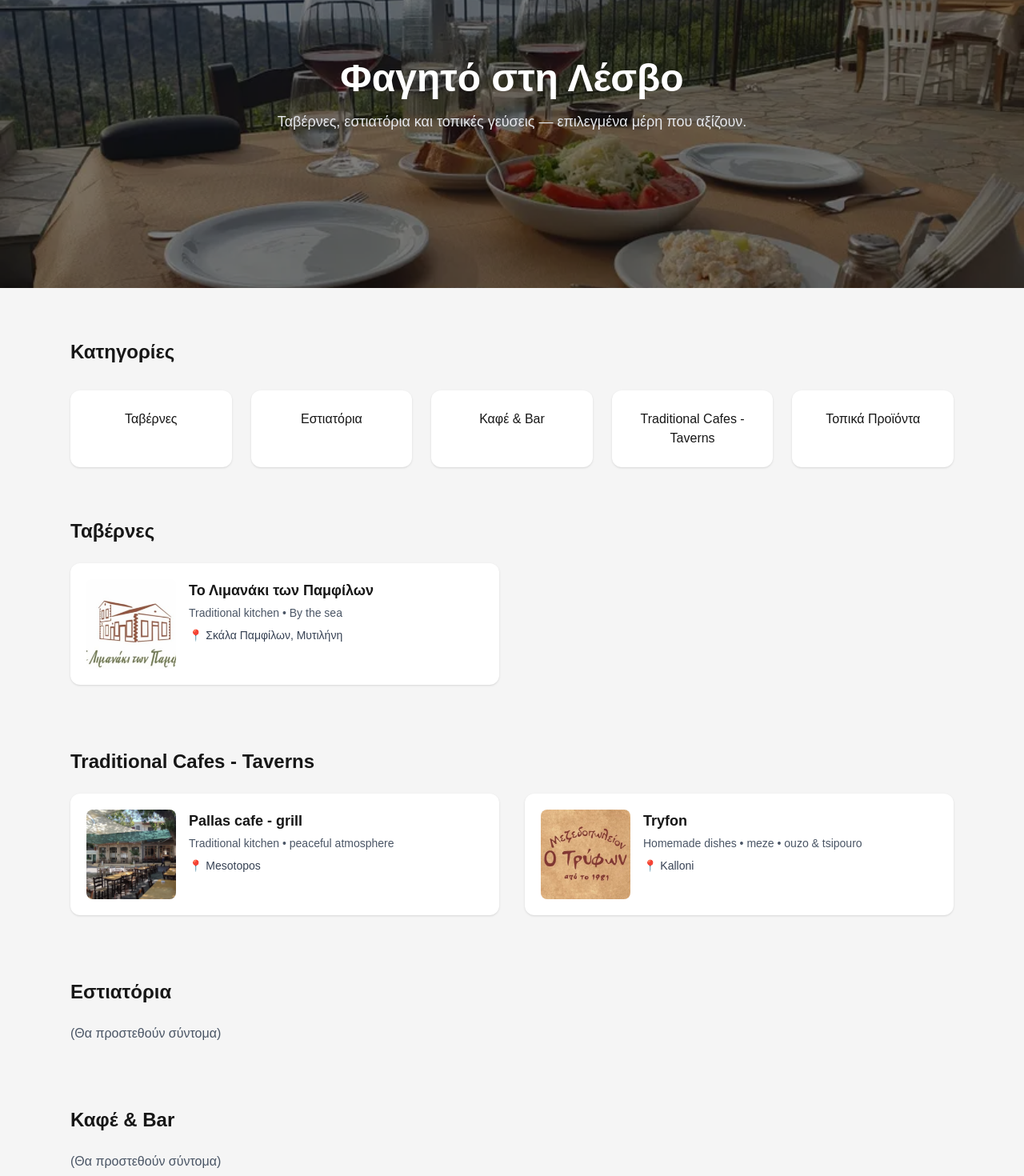
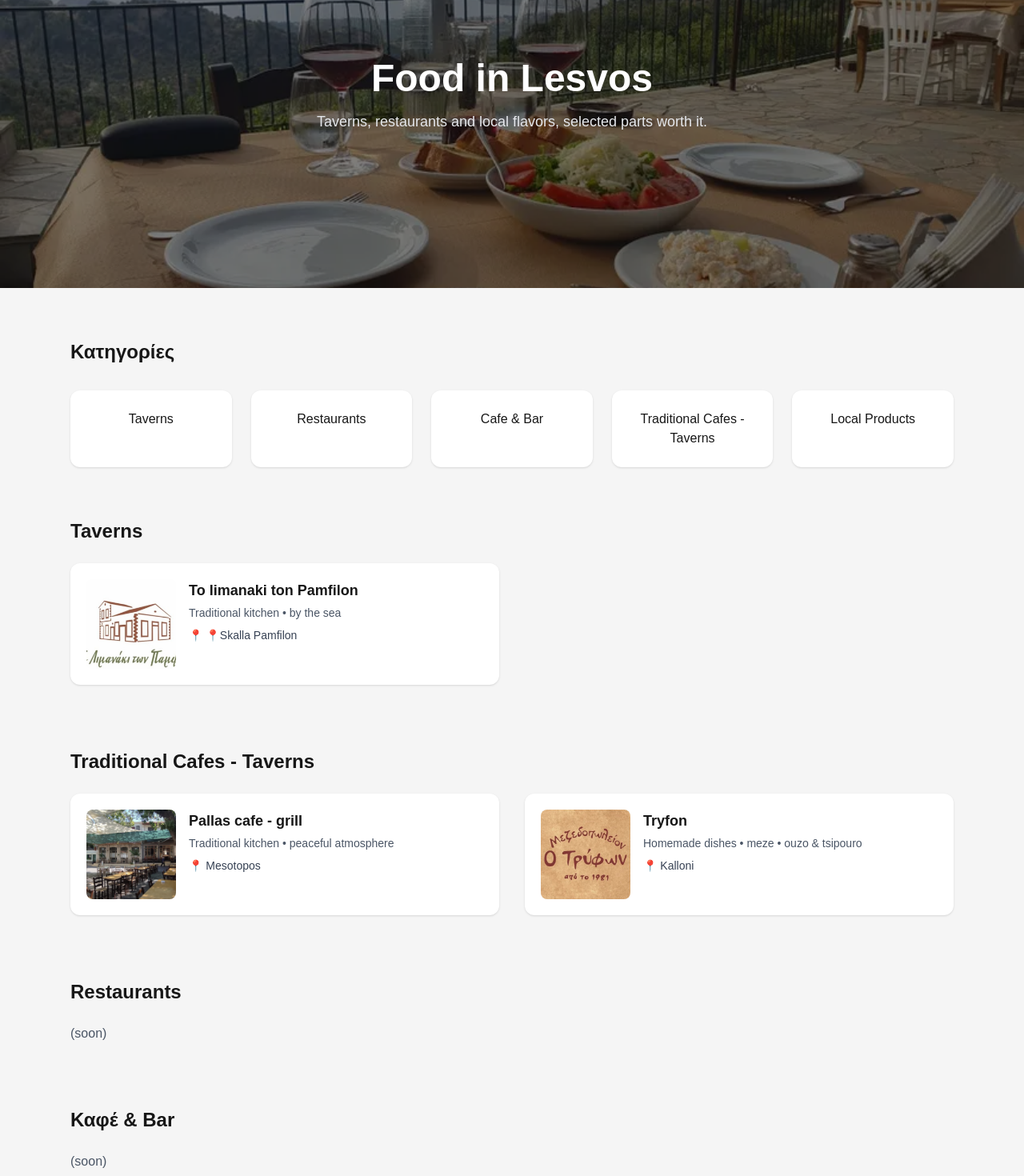
Before and after one commit to amamouridis06/lesvos-travel-guide, a Next.js app: page /food in a window 1280 px wide. Shown: the part 200-1670 px from the top of the page at 80% size. Built offline with nearby package versions, Linux system fonts and the light colour scheme.

Commit message:
Update page.tsx

```diff
--- a/app/food/page.tsx
+++ b/app/food/page.tsx
@@ -2,16 +2,16 @@ import Link from "next/link";
 import Image from "next/image";
 
 export const metadata = {
-  title: "Φαγητό στη Λέσβο",
+  title: "Food in Lesvos",
   description:
-    "Τα καλύτερα μέρη για φαγητό στη Λέσβο: ταβέρνες, εστιατόρια, καφέ και τοπικά προϊόντα.",
+    "The best places to eat: Taverns, restaurants, cafe and local products.",
 };
 
 const taverns = [
   {
-    name: "Το Λιμανάκι των Παμφίλων",
-    description: "Traditional kitchen • By the sea",
-    location: "Σκάλα Παμφίλων, Μυτιλήνη",
+    name: "To limanaki ton Pamfilon",
+    description: "Traditional kitchen • by the sea",
+    location: "📍Skalla Pamfilon",
     image: "/limanaki_pamf.jpg",
     href: "/food/limanaki_pamfilon",
   },
@@ -83,10 +83,10 @@ export default function FoodPage() {
 
         <div className="relative z-10 text-center px-4 sm:px-6">
           <h1 className="text-3xl sm:text-4xl md:text-5xl font-bold text-white">
-            Φαγητό στη Λέσβο
+            Food in Lesvos
           </h1>
           <p className="mt-4 text-base sm:text-lg text-gray-200 max-w-2xl mx-auto">
-            Ταβέρνες, εστιατόρια και τοπικές γεύσεις — επιλεγμένα μέρη που αξίζουν.
+            Taverns, restaurants and local flavors,  selected parts worth it.
           </p>
         </div>
       </section>
@@ -97,11 +97,11 @@ export default function FoodPage() {
 
         <div className="grid grid-cols-2 lg:grid-cols-5 gap-4 sm:gap-6">
           {[
-            { title: "Ταβέρνες", href: "#taverns" },
-            { title: "Εστιατόρια", href: "#restaurants" },
-            { title: "Καφέ & Bar", href: "#cafes" },
+            { title: "Taverns", href: "#taverns" },
+            { title: "Restaurants", href: "#restaurants" },
+            { title: "Cafe & Bar", href: "#cafes" },
             { title: "Traditional Cafes - Taverns", href: "#t-cafes" },
-            { title: "Τοπικά Προϊόντα", href: "#local" },
+            { title: "Local Products", href: "#local" },
           ].map((cat) => (
             <a
               key={cat.title}
@@ -118,7 +118,7 @@ export default function FoodPage() {
       <section className="max-w-6xl mx-auto px-4 sm:px-6 pb-16 sm:pb-24 space-y-14 sm:space-y-20">
         {/* TAVERNAS */}
         <div id="taverns">
-          <h2 className="text-2xl font-semibold mb-6">Ταβέρνες</h2>
+          <h2 className="text-2xl font-semibold mb-6">Taverns</h2>
 
           <div className="grid grid-cols-1 md:grid-cols-2 gap-6 sm:gap-8">
             {taverns.map((item) => (
@@ -140,21 +140,21 @@ export default function FoodPage() {
 
         {/* RESTAURANTS */}
         <div id="restaurants">
-          <h2 className="text-2xl font-semibold mb-6">Εστιατόρια</h2>
-          <p className="text-gray-600">(Θα προστεθούν σύντομα)</p>
+          <h2 className="text-2xl font-semibold mb-6">Restaurants</h2>
+          <p className="text-gray-600">(soon)</p>
         </div>
 
         {/* CAFES */}
         <div id="cafes">
           <h2 className="text-2xl font-semibold mb-6">Καφέ & Bar</h2>
-          <p className="text-gray-600">(Θα προστεθούν σύντομα)</p>
+          <p className="text-gray-600">(soon)</p>
         </div>
 
         {/* LOCAL PRODUCTS */}
         <div id="local">
-          <h2 className="text-2xl font-semibold mb-6">Τοπικά Προϊόντα</h2>
+          <h2 className="text-2xl font-semibold mb-6">Local Products</h2>
           <p className="text-gray-600">
-            Ούζο, ελαιόλαδο, τυριά και παραδοσιακά προϊόντα.
+            soon
           </p>
         </div>
       </section>
```
